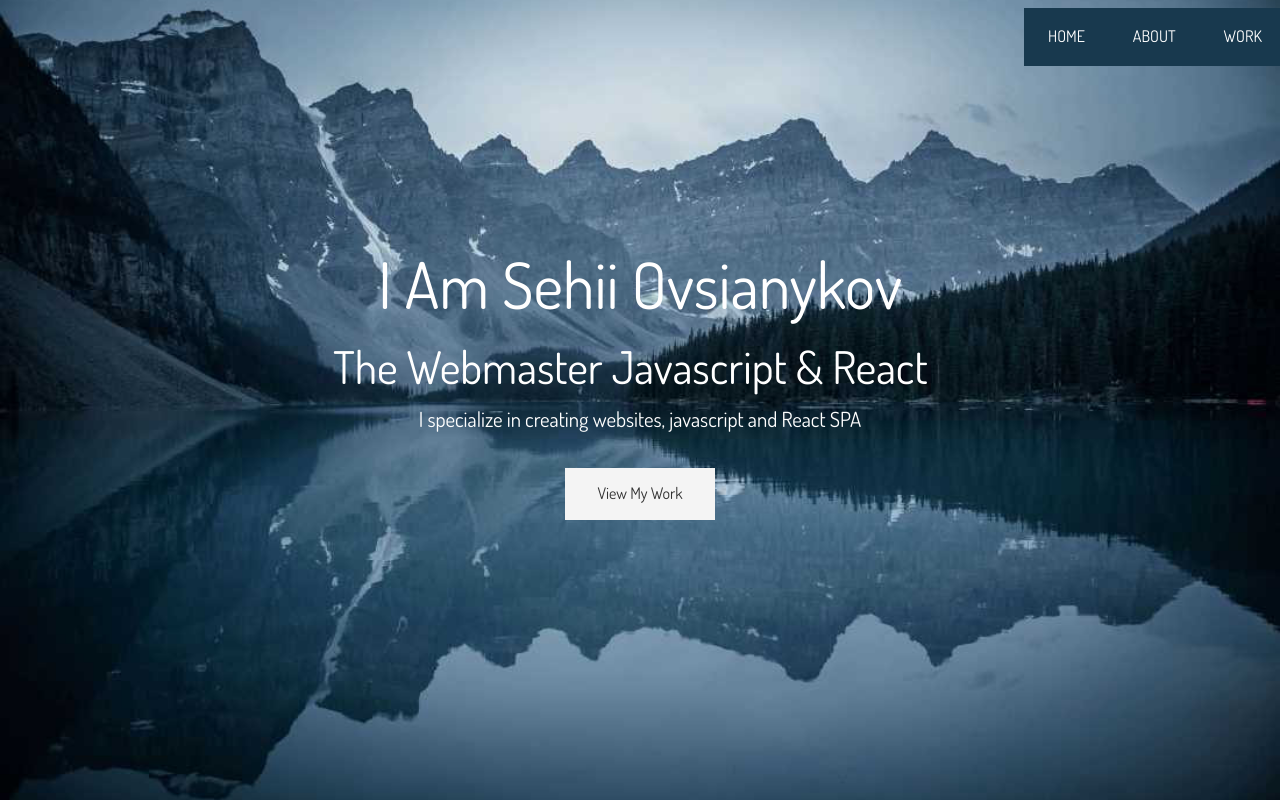
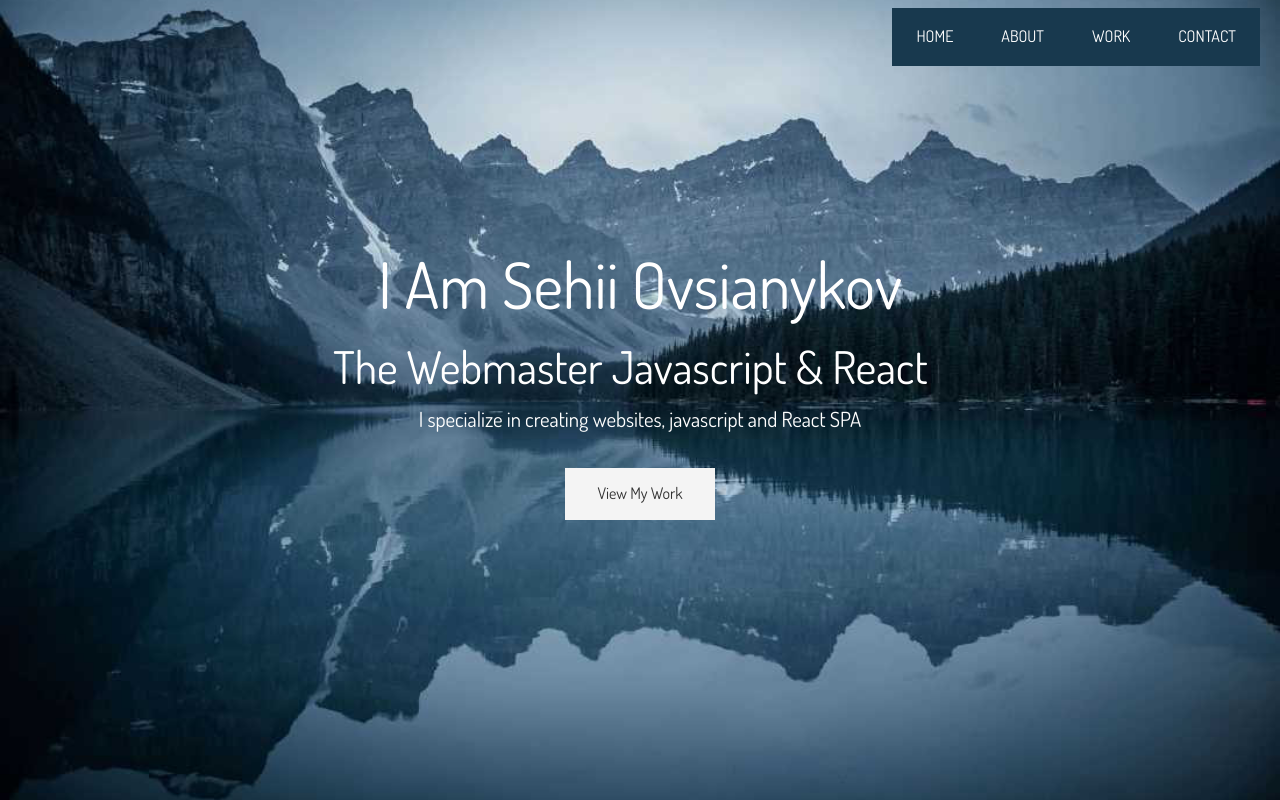
Before and after one commit to sovsianykov/prtf, a React (Create React App) app: page / in a window 1280 px wide. Built offline with nearby package versions, Linux system fonts and the light colour scheme.

Commit message:
compressed 4

```diff
--- a/src/Styles/Main.scss
+++ b/src/Styles/Main.scss
@@ -63,7 +63,8 @@ img {
   ul {
     display: flex;
     background: #18394E;
-    margin-left: 80%;
+   position: fixed;
+    right: 20px;
 
 
   }
```
